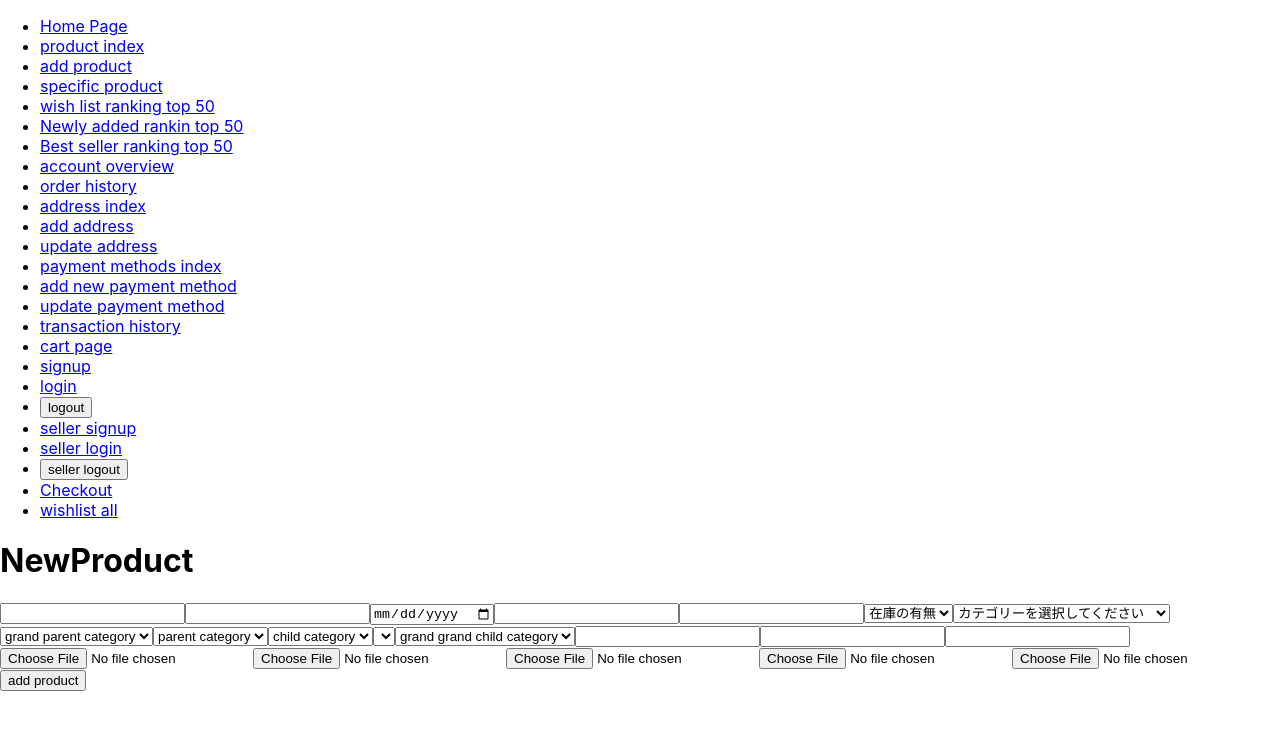
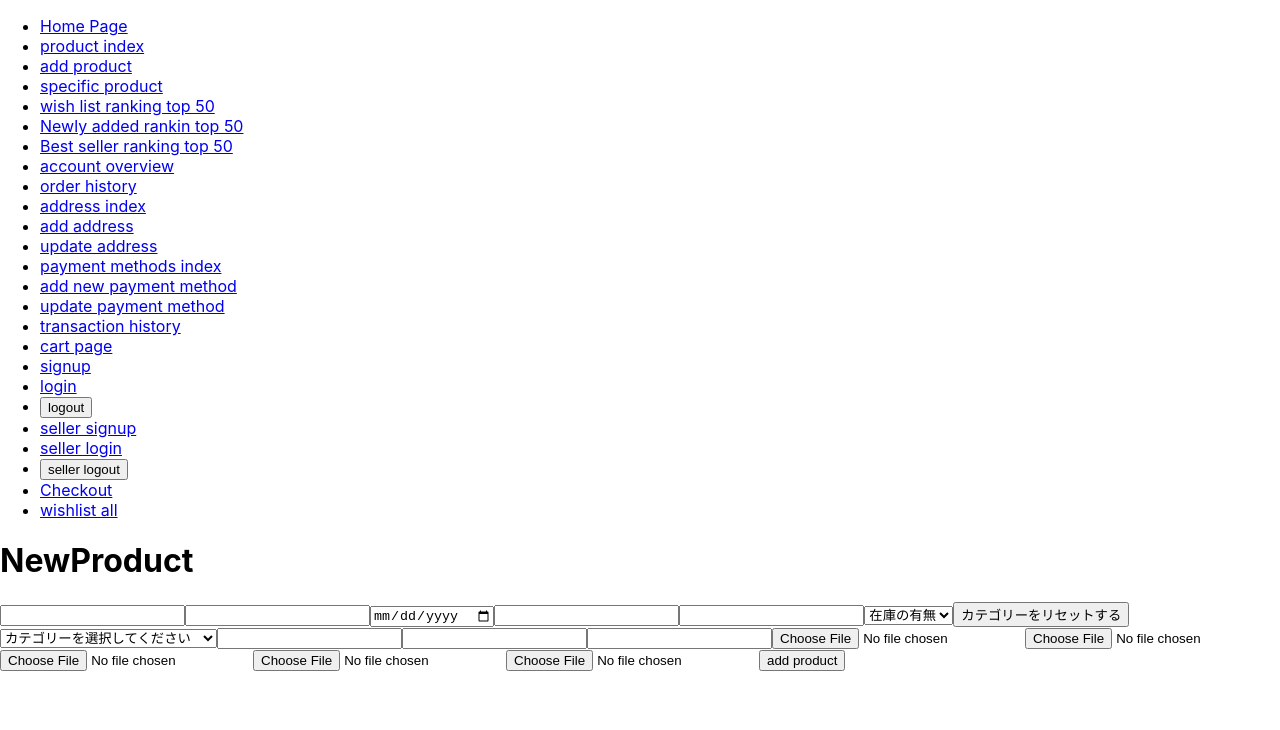
Before and after one commit to XX989tmx/amazon_clone_clientside, a React (Create React App) app: page /product/new in a window 1280 px wide. Shown: the top 730 px of the page. Built offline with nearby package versions, Linux system fonts and the light colour scheme.

Commit message:
adds reset button

```diff
--- a/src/products/pages/NewProduct.js
+++ b/src/products/pages/NewProduct.js
@@ -287,6 +287,19 @@ const NewProduct = () => {
     );
   };
 
+  const resetCategorySelector = (event) => {
+    event.preventDefault()
+    setIsGrandParentCategoriesSelected(false);
+    const grandParentCategories = categoryData.map((v, i) => (
+      <option key={i} value={v.grandParentCategory}>
+        {" "}
+        {v.grandParentCategory}
+      </option>
+    ));
+    console.log(grandParentCategories);
+    setGrandParentCategories(grandParentCategories);
+  };
+
   return (
     <div>
       <h1>NewProduct</h1>
@@ -310,7 +323,9 @@ const NewProduct = () => {
           <option value="true">あり</option>
           <option value="false">なし</option>
         </select>
-
+        <button onClick={resetCategorySelector}>
+          カテゴリーをリセットする
+        </button>
         <select
           name=""
           id=""
@@ -320,6 +335,9 @@ const NewProduct = () => {
           {GrandParentCategories}
         </select>
 
+        {IsGrandParentCategoriesSelected && (
+          <div>
+            {" "}
             {/* grand parent category */}
             <select
               name=""
@@ -329,7 +347,6 @@ const NewProduct = () => {
               <option value="">grand parent category</option>
               {ChosenGrandParentCategoryOptions}
             </select>
-
             {/* parent category */}
             <select
               name=""
@@ -339,7 +356,6 @@ const NewProduct = () => {
               <option value="">parent category</option>
               {ChosenParentCategoryOptions}
             </select>
-
             {/* child category */}
             <select
               name=""
@@ -349,7 +365,6 @@ const NewProduct = () => {
               <option value="">child category</option>
               {ChosenChildCategoryOptions}
             </select>
-
             {/* grand child category */}
             <select
               name=""
@@ -359,7 +374,6 @@ const NewProduct = () => {
               <option value=""></option>
               {ChosenGrandChildOptions}
             </select>
-
             {/* grand grand child category */}
             <select
               name=""
@@ -369,6 +383,8 @@ const NewProduct = () => {
               <option value="">grand grand child category</option>
               {ChosenGrandGrandChildOptions}
             </select>
+          </div>
+        )}
 
         {/* //大カテゴリー */}
         {/* 後でコンポーネント化 */}
```
Lines whose indentation alone changed are shown as unchanged.
